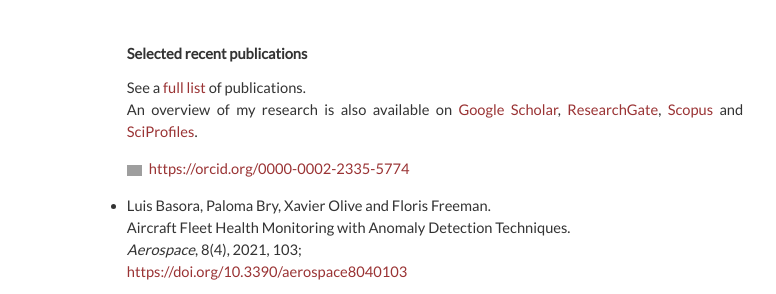
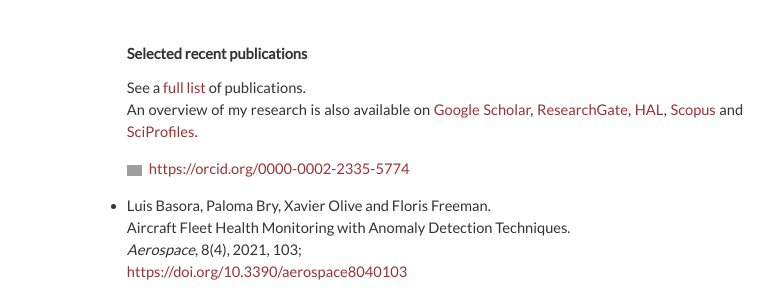
Before and after one commit to xoolive/xoolive.github.io, a Jekyll site: the page built from _pages/research.md, in a window 1280 px wide. Shown: the part 228-522 px from the top of the page, without its empty margins (205-981 px from the left). Built offline with Jekyll 4.4.1, drawn with Linux system fonts in a browser that asks for light colours; nearby versions of some CDN libraries; grey boxes are pictures that could not be loaded.

Commit message:
link to hal

```diff
--- a/_pages/research.md
+++ b/_pages/research.md
@@ -13,7 +13,7 @@ Applications range from air traffic management, operations, predictive maintenan
 ## Selected recent publications
 
 See a [full list](/publications/) of publications.
-An overview of my research is also available on [Google Scholar](https://scholar.google.fr/citations?user=mUHbacsAAAAJ&hl=fr&sortby=pubdate), [ResearchGate](https://www.researchgate.net/profile/Xavier_Olive2), [Scopus](https://www.scopus.com/authid/detail.uri?authorId=57219756804) and [SciProfiles](https://sciprofiles.com/profile/681188).
+An overview of my research is also available on [Google Scholar](https://scholar.google.fr/citations?user=mUHbacsAAAAJ&hl=fr&sortby=pubdate), [ResearchGate](https://www.researchgate.net/profile/Xavier_Olive2), [HAL](https://cv.archives-ouvertes.fr/xavier-olive), [Scopus](https://www.scopus.com/authid/detail.uri?authorId=57219756804) and [SciProfiles](https://sciprofiles.com/profile/681188).
 
 <div itemscope itemtype="https://schema.org/Person"><a itemprop="sameAs" content="https://orcid.org/0000-0002-2335-5774" href="https://orcid.org/0000-0002-2335-5774" target="orcid.widget" rel="me noopener noreferrer" style="vertical-align:top;"><img src="https://orcid.org/sites/default/files/images/orcid_16x16.png" style="width:1em;margin-right:.5em;" alt="ORCID iD icon">https://orcid.org/0000-0002-2335-5774</a></div>
 
```
